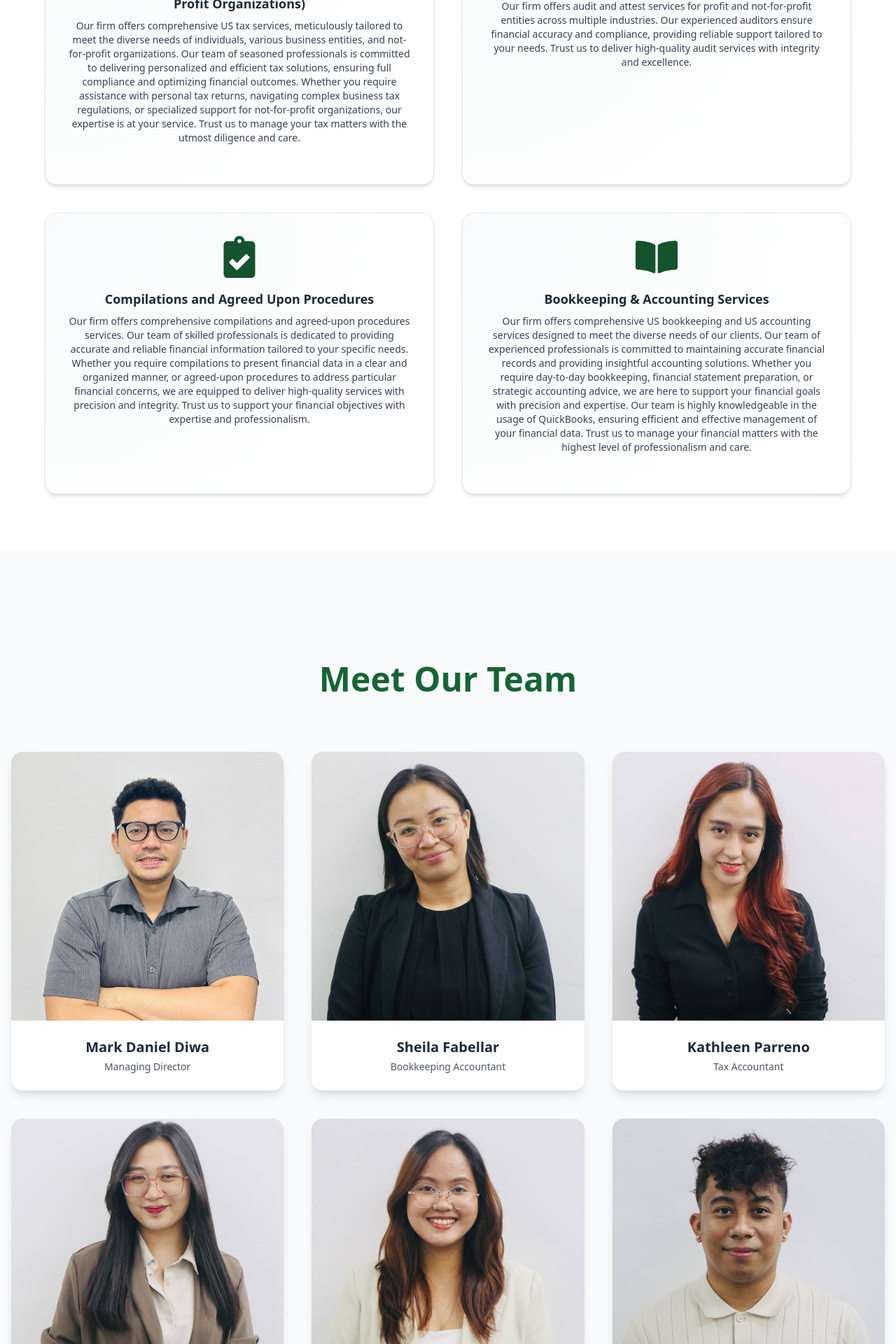
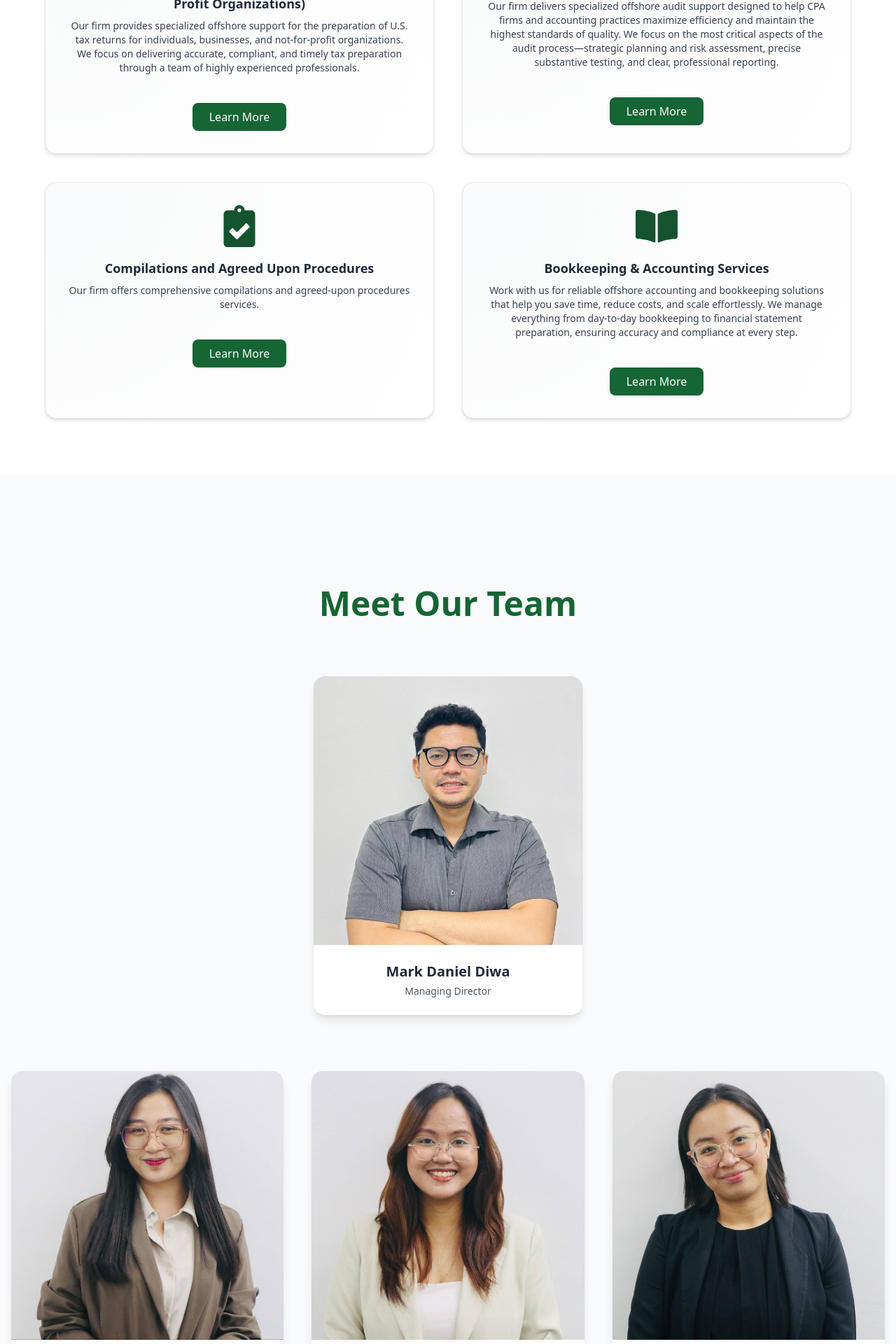
Before and after one commit to JohnRosch/PolarixSolutions, a React (Create React App) app: page / in a window 1280 px wide. Shown: the part 2640-4560 px from the top of the page at 70% size. Built offline with nearby package versions, Linux system fonts and the light colour scheme.

Commit message:
Update Team layout, Services details, and Hero image optimization

```diff
--- a/src/components/Services.js
+++ b/src/components/Services.js
@@ -1,72 +1,160 @@
-import { motion } from "framer-motion";
+import { useState } from "react";
+import { motion, AnimatePresence } from "framer-motion";
 import {
   FaFileInvoiceDollar,
   FaBalanceScale,
   FaClipboardCheck,
   FaBookOpen,
-  FaCalculator,
-  FaChartLine,
-  FaLightbulb
 } from "react-icons/fa";
 
 const services = [
   {
     title: "Tax Services (Individuals, Businesses and Not-for-Profit Organizations)",
     description:
-      `Our firm offers comprehensive US tax services, meticulously tailored to meet the diverse needs of individuals, various business entities, and not-for-profit organizations.
-      Our team of seasoned professionals is committed to delivering personalized and efficient tax solutions, ensuring full compliance and optimizing financial outcomes.
-      Whether you require assistance with personal tax returns, navigating complex business tax regulations, or specialized support for not-for-profit organizations,
-      our expertise is at your service. Trust us to manage your tax matters with the utmost diligence and care.`,
+      `Our firm provides specialized offshore support for the preparation of U.S. tax returns for individuals, businesses, and not-for-profit organizations. We focus on delivering accurate, compliant, and timely tax preparation through a team of highly experienced professionals.`,
     icon: <FaFileInvoiceDollar className="text-6xl text-green-900" />,
-    link: "/services/tax"
+    modal: (
+      <div className="space-y-4 text-gray-700">
+        <h3 className="text-xl font-bold text-green-800">Individual Tax Returns</h3>
+        <p>We prepare and file federal, state, and local income tax returns for individuals:</p>
+        <ul className="list-disc pl-6">
+          <li>Form 1040</li>
+          <li>Schedule A</li>
+          <li>Schedule B</li>
+          <li>Schedule C</li>
+          <li>Schedule D</li>
+          <li>Schedule E</li>
+          <li>Schedule F</li>
+        </ul>
+
+        <h3 className="text-xl font-bold text-green-800 pt-4">Business Tax Returns</h3>
+        <ul className="list-disc pl-6">
+          <li>Form 1120 (Corporation)</li>
+          <li>Form 1120S (S-Corporation)</li>
+          <li>Form 1065 (Partnership)</li>
+        </ul>
+
+        <h3 className="text-xl font-bold text-green-800 pt-4">Not-for-Profit Tax Filings</h3>
+        <ul className="list-disc pl-6">
+          <li>Form 990</li>
+          <li>CHAR500 / CHAR660 (NY State Charities Bureau)</li>
+        </ul>
+      </div>
+    )
   },
+
   {
     title: "Audit & Attest Services",
     description:
-      `Our firm offers audit and attest services for profit and not-for-profit entities across multiple industries.
-      Our experienced auditors ensure financial accuracy and compliance, providing reliable support tailored to your needs.
-      Trust us to deliver high-quality audit services with integrity and excellence.`,
+      `Our firm delivers specialized offshore audit support designed to help CPA firms and accounting practices maximize efficiency and maintain the highest standards of quality. We focus on the most critical aspects of the audit process—strategic planning and risk assessment, precise substantive testing, and clear, professional reporting.`,
     icon: <FaBalanceScale className="text-6xl text-green-900" />,
-    link: "/services/audit"
+    modal: (
+      <div className="space-y-6 text-gray-700">
+        <div>
+          <h3 className="text-xl font-bold text-green-800 mb-3">Full Audit Services</h3>
+          <p className="mb-3">Our comprehensive audit engagements include:</p>
+          <ul className="list-disc pl-6 space-y-2">
+            <li><span className="font-semibold">Walkthroughs of Key Processes</span> – Understanding the client's internal controls and operations</li>
+            <li><span className="font-semibold">Risk Assessment Procedures</span> – Identifying areas of potential material misstatement</li>
+            <li><span className="font-semibold">Substantive Testing</span> – Gathering sufficient and appropriate audit evidence</li>
+            <li><span className="font-semibold">Preparation of Financial Statements</span> – Ensuring compliance with applicable accounting standards</li>
+          </ul>
+          <p className="mt-4 italic">We tailor our audit approach to your organization's size, complexity, and industry to deliver meaningful results.</p>
+        </div>
+
+        <div>
+          <h3 className="text-xl font-bold text-green-800 mb-3">Attest Services</h3>
+          <p className="mb-3">For clients who do not require a full audit, we offer limited assurance services:</p>
+          <ul className="list-disc pl-6 space-y-2">
+            <li><span className="font-semibold">Review Engagements</span> – Analytical procedures and inquiries to provide limited assurance on financial statements</li>
+            <li><span className="font-semibold">Agreed-Upon Procedures</span> – Targeted procedures based on your specific needs</li>
+            <li><span className="font-semibold">Compilation Services</span> – Assembling financial statements based on information provided (without assurance)</li>
+          </ul>
+        </div>
+      </div>
+    )
   },
+
   {
     title: "Compilations and Agreed Upon Procedures",
     description:
-      `Our firm offers comprehensive compilations and agreed-upon procedures services.
-      Our team of skilled professionals is dedicated to providing accurate and reliable financial information tailored to your specific needs.
-      Whether you require compilations to present financial data in a clear and organized manner, or agreed-upon procedures to address particular financial concerns,
-      we are equipped to deliver high-quality services with precision and integrity. Trust us to support your financial objectives with expertise and professionalism.`,
+      `Our firm offers comprehensive compilations and agreed-upon procedures services.`,
     icon: <FaClipboardCheck className="text-6xl text-green-900" />,
-    link: "/services/compilations"
+    modal: <p>More compilation details here.</p>
   },
+
   {
     title: "Bookkeeping & Accounting Services",
     description:
-      `Our firm offers comprehensive US bookkeeping and US accounting services designed to meet the diverse needs of our clients.
-      Our team of experienced professionals is committed to maintaining accurate financial records and providing insightful accounting solutions.
-      Whether you require day-to-day bookkeeping, financial statement preparation, or strategic accounting advice, we are here to support your financial goals with precision and expertise.
-      Our team is highly knowledgeable in the usage of QuickBooks, ensuring efficient and effective management of your financial data.
-      Trust us to manage your financial matters with the highest level of professionalism and care.`,
+      `Work with us for reliable offshore accounting and bookkeeping solutions that help you save time, reduce costs, and scale effortlessly. We manage everything from day-to-day bookkeeping to financial statement preparation, ensuring accuracy and compliance at every step.`,
     icon: <FaBookOpen className="text-6xl text-green-900" />,
-    link: "/services/bookkeeping"
+    modal: (
+      <div className="space-y-6 text-gray-700">
+        <div>
+          <h3 className="text-xl font-bold text-green-800 mb-3">Day-to-Day Bookkeeping</h3>
+          <p className="mb-3">We manage your daily financial transactions, including:</p>
+          <ul className="list-disc pl-6 space-y-2">
+            <li>Recording income and expenses</li>
+            <li>Reconciling bank and credit card accounts</li>
+            <li>Maintaining general ledgers</li>
+          </ul>
+        </div>
+
+        <div>
+          <h3 className="text-xl font-bold text-green-800 mb-3">Financial Reporting</h3>
+          <p className="mb-3">We generate accurate and timely reports to support decision-making:</p>
+          <ul className="list-disc pl-6 space-y-2">
+            <li>Balance Sheets</li>
+            <li>Profit & Loss Statements</li>
+            <li>Cash Flow Reports</li>
+          </ul>
+        </div>
+
+        <div>
+          <h3 className="text-xl font-bold text-green-800 mb-3">QuickBooks Expertise</h3>
+          <p className="mb-3">Our team is highly proficient in QuickBooks Online and Desktop, ensuring:</p>
+          <ul className="list-disc pl-6 space-y-2">
+            <li>Seamless setup and customization</li>
+            <li>Efficient data entry and categorization</li>
+            <li>Real-time financial tracking and reporting</li>
+            <li>Troubleshooting and optimization for better performance</li>
+          </ul>
+        </div>
+
+        <div>
+          <h3 className="text-xl font-bold text-green-800 mb-3">Year-End Preparation</h3>
+          <p className="mb-3">We prepare your books for tax season or audit, including:</p>
+          <ul className="list-disc pl-6 space-y-2">
+            <li>Adjusting journal entries</li>
+            <li>Trial balance review</li>
+            <li>Coordination with tax preparers or auditors</li>
+          </ul>
+        </div>
+      </div>
+    )
   },
-
 ];
 
 export default function Services() {
+  const [selectedService, setSelectedService] = useState(null);
+
   return (
-    <section id="services" className="py-20 bg-white px-6 ">
-  <h2 className="text-5xl font-bold text-green-800 text-center mt-20 mb-20">Our Services</h2>
+    <section id="services" className="py-20 bg-white px-6">
+      <h2 className="text-5xl font-bold text-green-800 text-center mt-20 mb-20">
+        Our Services
+      </h2>
+
       <div className="grid gap-10 grid-cols-1 sm:grid-cols-2 max-w-6xl mx-auto">
         {services.map((service, i) => (
           <motion.div
             key={i}
+            onClick={() => setSelectedService(service)}
             initial={{ opacity: 0, y: 40 }}
             whileInView={{ opacity: 1, y: 0 }}
             viewport={{ once: true }}
             transition={{ duration: 0.5, delay: i * 0.1 }}
             whileHover={{ scale: 1.05 }}
-        className="bg-white rounded-2xl p-8 border border-gray-200 shadow-md hover:shadow-2xl hover:border-cyan-700 hover:shadow-cyan-400/50 transition-all duration-300 ease-in-out transform"
+            className="cursor-pointer bg-white rounded-2xl p-8 border border-gray-200 shadow-md hover:shadow-2xl hover:border-cyan-700 transition-all duration-300"
             style={{
               backgroundImage: "radial-gradient(circle at top left, #f9fafb, #ffffff)",
             }}
@@ -75,19 +163,49 @@ export default function Services() {
               <div className="mb-4">{service.icon}</div>
               <h3 className="text-lg font-bold text-gray-800 mb-2">{service.title}</h3>
               <p className="text-gray-700 text-sm mb-6">{service.description}</p>
-          {/* <a
-            href={service.link}
-            className="inline-block px-4 py-2 text-sm font-semibold text-white bg-cyan-700 rounded hover:bg-cyan-800 transition"
-          >
+              <button className="mt-4 px-6 py-2 bg-green-800 text-white rounded-lg hover:bg-green-900 transition-colors">
                 Learn More
-          </a> */}
+              </button>
             </div>
           </motion.div>
-
-
         ))}
       </div>
+
+      {/* MODAL */}
+      <AnimatePresence>
+        {selectedService && (
+          <motion.div
+            className="fixed inset-0 bg-black bg-opacity-50 flex items-center justify-center z-50"
+            initial={{ opacity: 0 }}
+            animate={{ opacity: 1 }}
+            exit={{ opacity: 0 }}
+          >
+            <motion.div
+              className="bg-white rounded-2xl max-w-2xl w-full p-10 shadow-xl relative"
+              initial={{ scale: 0.8, opacity: 0 }}
+              animate={{ scale: 1, opacity: 1 }}
+              exit={{ scale: 0.8, opacity: 0 }}
+              transition={{ duration: 0.25 }}
+            >
+              <h2 className="text-3xl font-bold text-green-800 text-center mb-6">
+                {selectedService.title}
+              </h2>
+
+              <div className="text-gray-700 text-md">
+                {selectedService.modal}
+              </div>
+
+              {/* Close Button */}
+              <button
+                onClick={() => setSelectedService(null)}
+                className="mt-8 block mx-auto px-6 py-2 bg-gray-800 text-white rounded-lg hover:bg-gray-900"
+              >
+                Close
+              </button>
+            </motion.div>
+          </motion.div>
+        )}
+      </AnimatePresence>
     </section>
-
   );
 }
--- a/src/components/Team.js
+++ b/src/components/Team.js
@@ -5,6 +5,7 @@ import member3 from "../assets/Kathleen.jpg";
 import member4 from "../assets/Yle.jpg";
 import member5 from "../assets/Chloie.jpg";
 import member6 from "../assets/Marc.jpg";
+import member7 from "../assets/nhyssa.jpg";
 import { motion, AnimatePresence } from "framer-motion";
 
 
@@ -16,7 +17,7 @@ const teamMembers = [
       He passed the Certified Public Accountant Licensure Exam in May 2016 and has been working in the field for almost 10 years.
       Mark began his career as an Accounting Assistant at Getz Pharmaceuticals, where he was responsible for preparing expense reimbursement forms for medical representatives.
       He then transferred to PwC AC Manila, starting out as an Audit Associate. During his tenure at PwC AC Manila, Mark was part of the pilot team for the US Territory.
-      He was also given the opportunity to be seconded to the PwC San Puerto Rico Branch, to be trained specifially for the Cash and Equity Financial
+      He was also given the opportunity to be seconded to the PwC San Puerto Rick Branch, to be trained specifially for the Cash and Equity Financial
        Statement Line Items under the Center of Excellence Team. Later on in his career, he was selected to be a part of the audit team for the Australian Territory,
        specifically the Extension of Team Senior Pilot Program. Around 2022, he was then assigned to the Industrial Products sector of the United States territory wherein as an Audit Manager
        , part of his responsibilities included performing manager reviews on the workpapers of offshore and onshore audit associates and senior associates,
@@ -24,29 +25,6 @@ const teamMembers = [
        during career round table discussions.
        In his personal time, Mark enjoys playing basketball and computer games such as DOTA 2. A fun fact about Mark is that he is a dedicated Swiftie.`,
     image: member1,
-  },
-
-  {
-    name: "Sheila Fabellar",
-    position: "Bookkeeping Accountant",
-    description: `Sheila graduated from Southville International School and Colleges in 2021, earning the distinction of Cum Laude. She hold certifications in Bookkeeping NC III and as a Certified QuickBooks User. With over four years of professional experience, she has developed a strong foundation in accounting and financial management through various roles.
-Sheila began her career at Southville International School and Colleges as an Audit Associate, wherein she conducted audits of the company and its affiliates. Following this, she worked as an Accountant at the Asian Association of School HRMD, Inc. Returning to Southville International School and Colleges, she served as an Accounting Associate, preparing journal entries and recording them in the Microsoft Dynamics GP system. She then advanced to the role of Accounting Coordinator, wherein she continued her previous tasks and additionally oversaw and assisted three associates (two AR associates and one Allied Business Unit associate). Her most recent position was the  Acting Accounting Head at Southville International School and Colleges. In this role, she continued her responsibilities from the Accounting Associate and Coordinator positions, prepared reports and schedules for external audits at fiscal year-end.
-Regarding Sheila's hobbies and interests, she loves doing water activities like snorkeling, swimming, and riding water thrill rides. She also enjoys running, reading books, and watching detective movies. Additionally, she is an avid sports enthusiast, playing basketball, volleyball, and badminton. A fun fact about Sheila is that in high school, she was part of the Black Light Theatre Performers, using her hands to create captivating performances.
-`,
-    image:
-      member2,
-  },
-
-  {
-    name: "Kathleen Parreno",
-    position: "Tax Accountant",
-    description:
-      `Kathleen graduated from the National College of Business and Arts - Fairview Branch in 2023. She is a Certified QuickBooks ProAdvisor - Level 1 and 2. With over a year of professional experience, Kathleen has honed her skills in accounting and financial management.
-Her prior working experience includes a four-month stint at UNA Tax and Accounting Services as an Accounting Intern under the Tax and Bookkeeping department. In this role, she supported the team with various audit tasks and client bookkeeping responsibilities, working alongside senior auditors and accountants to ensure accurate financial reporting and compliance.
-Kathleen enjoys reading novels, watching documentaries, k-dramas, and other thrillers and psychological horror films. She is also a foodie who loves exploring different cuisines. In her free time, she engages in yoga, plays board games, and goes roller skating. A fun fact about Kathleen is that gore, thrills, and horror don’t scare her—she watches them with a poker face.
-`,
-    image:
-      member3,
   },
   {
     name: "Yle Nicole Ebreo",
@@ -69,6 +47,29 @@ Interestingly, dyeing her hair blonde has become her unique coping mechanism whe
     image:
       member5,
   },
+
+  {
+    name: "Sheila Fabellar",
+    position: "Accountant",
+    description: `Sheila graduated from Southville International School and Colleges in 2021, earning the distinction of Cum Laude. She hold certifications in Bookkeeping NC III and as a Certified QuickBooks User. With over four years of professional experience, she has developed a strong foundation in accounting and financial management through various roles.
+Sheila began her career at Southville International School and Colleges as an Audit Associate, wherein she conducted audits of the company and its affiliates. Following this, she worked as an Accountant at the Asian Association of School HRMD, Inc. Returning to Southville International School and Colleges, she served as an Accounting Associate, preparing journal entries and recording them in the Microsoft Dynamics GP system. She then advanced to the role of Accounting Coordinator, wherein she continued her previous tasks and additionally oversaw and assisted three associates (two AR associates and one Allied Business Unit associate). Her most recent position was the  Acting Accounting Head at Southville International School and Colleges. In this role, she continued her responsibilities from the Accounting Associate and Coordinator positions, prepared reports and schedules for external audits at fiscal year-end.
+Regarding Sheila's hobbies and interests, she loves doing water activities like snorkeling, swimming, and riding water thrill rides. She also enjoys running, reading books, and watching detective movies. Additionally, she is an avid sports enthusiast, playing basketball, volleyball, and badminton. A fun fact about Sheila is that in high school, she was part of the Black Light Theatre Performers, using her hands to create captivating performances.
+`,
+    image:
+      member2,
+  },
+
+  {
+    name: "Kathleen Parreno",
+    position: "Tax Accountant",
+    description:
+      `Kathleen graduated from the National College of Business and Arts - Fairview Branch in 2023. She is a Certified QuickBooks ProAdvisor - Level 1 and 2. With over a year of professional experience, Kathleen has honed her skills in accounting and financial management.
+Her prior working experience includes a four-month stint at UNA Tax and Accounting Services as an Accounting Intern under the Tax and Bookkeeping department. In this role, she supported the team with various audit tasks and client bookkeeping responsibilities, working alongside senior auditors and accountants to ensure accurate financial reporting and compliance.
+Kathleen enjoys reading novels, watching documentaries, k-dramas, and other thrillers and psychological horror films. She is also a foodie who loves exploring different cuisines. In her free time, she engages in yoga, plays board games, and goes roller skating. A fun fact about Kathleen is that gore, thrills, and horror don’t scare her—she watches them with a poker face.
+`,
+    image:
+      member3,
+  },
   {
     name: "Marc Bien Modelo",
     position: "Tax Accountant",
@@ -79,16 +80,55 @@ Bien has a passion for reading self-help books, which reflects his continuous pu
     image:
       member6,
   },
+  {
+    name: "Nhyssa Adaoag",
+    position: "Tax Accountant",
+    description:
+      `Nhyssa graduated Cum Laude from Southville International School and Colleges in 2022. She is a Certified Tax Technician and brings over three years of professional experience in accounting and finance, complemented by five years as a working student.
+She began her career as an Accounts Associate at South SEED-LPDH College, where she managed accounts payable and receivable, payroll, bookkeeping, bank reconciliation, and tax preparation and filing, while also providing support for financial statement preparation and administrative tasks. Nhyssa later joined Southville International School and Colleges as an Internal Audit Coordinator, supervising operational audits, monitoring statutory compliance, and coordinating with government offices.
+Her early experience as a working student at Southville gave her hands-on exposure to cashiering, payment verification and posting, bank transactions, checking employee advances, and assisting in check requests and disbursement processes—building a strong foundation for her accounting career.
+Outside of work, Nhyssa enjoys creative pursuits and was an active member of the Monarchs Dance Troupe during her college years, performing at school events and internal competitions.
+`,
+    image:
+      member7,
+    imagePosition: "object-top"
+  },
+
 ];
 
 export default function Team() {
   const [selectedMember, setSelectedMember] = useState(null);
+  const managerCard = teamMembers[0];
+  const otherMembers = teamMembers.slice(1);
 
   return (
     <section id="team" className="py-20 px-4 bg-gray-50">
       <h2 className="text-5xl font-bold text-green-800 text-center mt-20 mb-20">Meet Our Team</h2>
+
+      {/* Manager Card - Top Center */}
+      <div className="flex justify-center mb-20">
+        <div
+          onClick={() => setSelectedMember(managerCard)}
+          className="cursor-pointer group relative overflow-hidden rounded-2xl shadow-lg hover:shadow-2xl transition-shadow bg-white w-full max-w-sm">
+          <img
+            src={managerCard.image}
+            alt={managerCard.name}
+            className="w-full h-96 object-cover group-hover:scale-105 transition-transform duration-300"
+          />
+          <div className="p-6 text-center flex-1 flex flex-col justify-center">
+            <h3 className="text-xl font-bold mb-1 text-gray-800 group-hover:text-cyan-700">
+              {managerCard.name}
+            </h3>
+            <p className="text-gray-600 text-sm font-medium">
+              {managerCard.position}
+            </p>
+          </div>
+        </div>
+      </div>
+
+      {/* Other Team Members - 3 Rows */}
       <div className="grid grid-cols-1 md:grid-cols-2 lg:grid-cols-3 gap-10 max-w-7xl mx-auto">
-        {teamMembers.map((member, i) => (
+        {otherMembers.map((member, i) => (
           <div
             key={i}
             onClick={() => setSelectedMember(member)}
@@ -96,7 +136,7 @@ export default function Team() {
             <img
               src={member.image}
               alt={member.name}
-              className="w-full h-96 object-cover group-hover:scale-105 transition-transform duration-300"
+              className={`w-full h-96 object-cover ${member.imagePosition || "object-center"} group-hover:scale-105 transition-transform duration-300`}
             />
             <div className="p-6 text-center flex-1 flex flex-col justify-center">
               <h3 className="text-xl font-bold mb-1 text-gray-800 group-hover:text-cyan-700">
```
Also changed, not shown: src/components/Hero.js (+20 -2 lines), src/components/Modal.jsx (added, +19 -0 lines), src/assets/nhyssa.jpg (added). Lines whose indentation alone changed are shown as unchanged.
